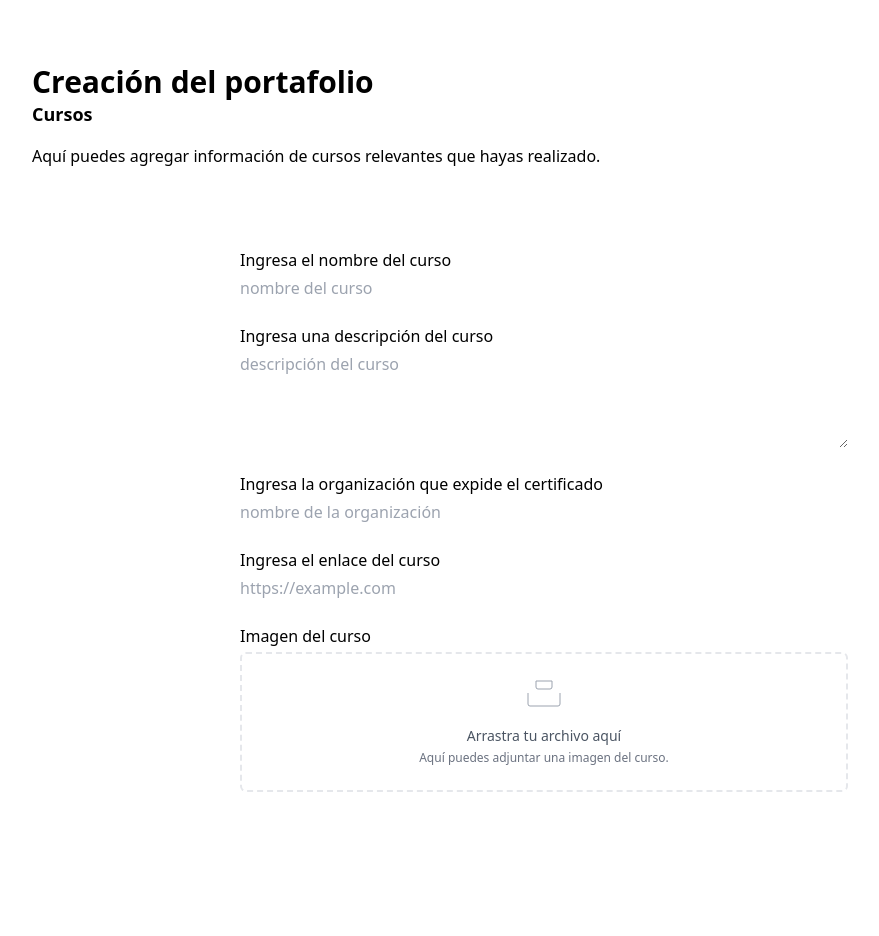
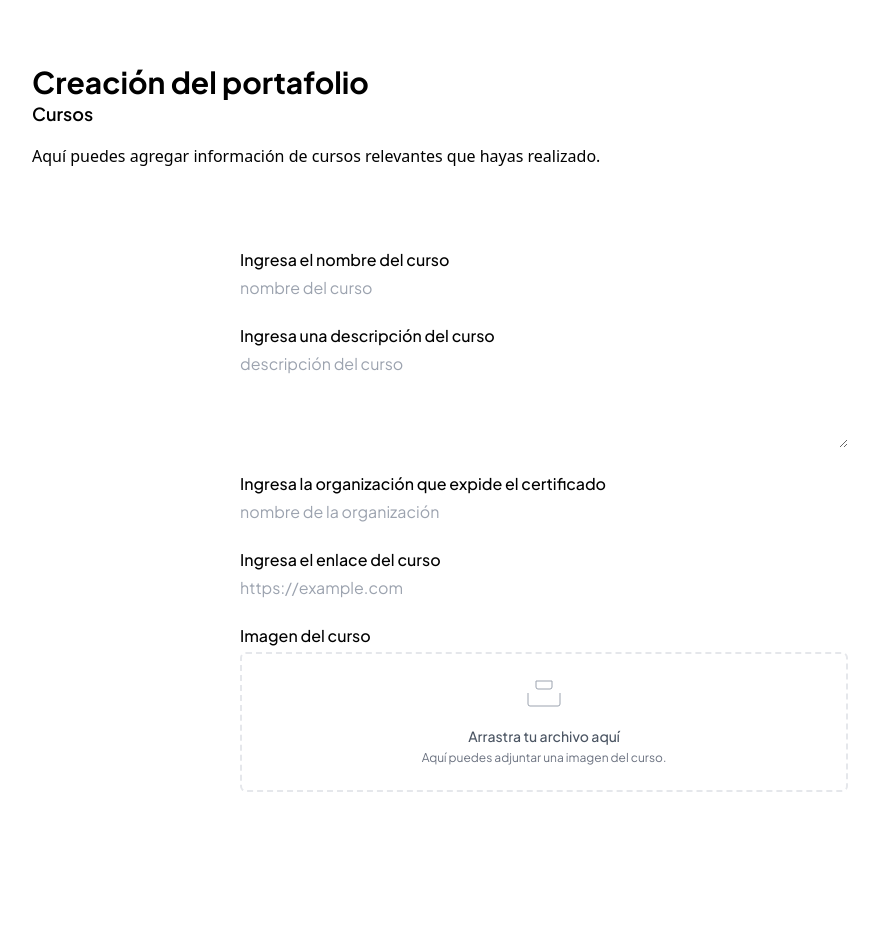
Before and after one commit to Rony7v7/Flowlance, a Django app: page /perfil/agregar_curso/ in a window 1280 px wide. Shown: the whole page, without its empty margins (96-975 px from the left). Run offline with Django 5.2, Linux system fonts and the light colour scheme; some libraries are stand-ins or nearby versions.

Commit message:
Add: Plus Jakarta Sans Font

```diff
--- a/src/theme/static_src/tailwind.config.js
+++ b/src/theme/static_src/tailwind.config.js
@@ -51,7 +51,10 @@
                 primary_light: "#8D92F2",
                 primary_medium: "#636AF2",
                 primary_dark: "#3D46F2",
-            }
+            },
+            fontFamily: {
+                plus_jakarta_sans: ['Plus Jakarta Sans', 'sans-serif'],
+            },
         },
     },
     plugins: [
--- a/src/theme/templates/base.html
+++ b/src/theme/templates/base.html
@@ -8,12 +8,13 @@
 	<meta http-equiv="X-UA-Compatible" content="ie=edge">
 	<!-- Logo -->
 	<link rel="icon" href="{% static 'img/logo.svg' %}" type="image/svg+xml">
+	<link href="https://fonts.googleapis.com/css2?family=Plus+Jakarta+Sans:ital,wght@0,200..800;1,200..800&display=swap" rel="stylesheet">
 
 	<title>{% block title %}Flowlance{% endblock %}</title>
 	{% tailwind_css %}
 </head>
 
-<body class="bg-bg_white flex flex-col p-0 m-0">
+<body class="bg-bg_white flex flex-col p-0 m-0 font-plus_jakarta_sans">
 
 	<!-- Header or navbar can go here -->
 	<div class= "flex flex-col justify-start w-screen">
@@ -26,3 +27,9 @@
 </body>
 
 </html>
+
+<style>
+	html {
+		font-family: 'Plus Jakarta Sans', sans-serif;
+	}
+</style>
```
